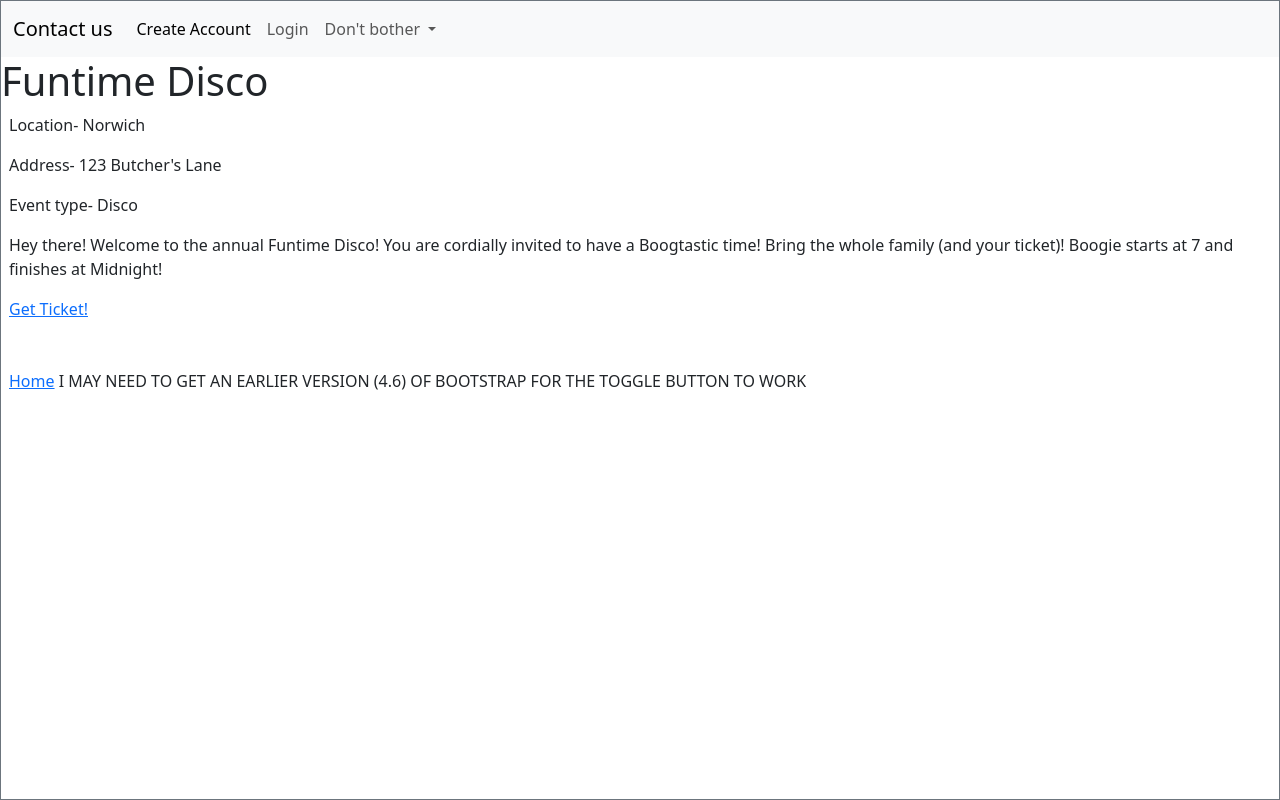
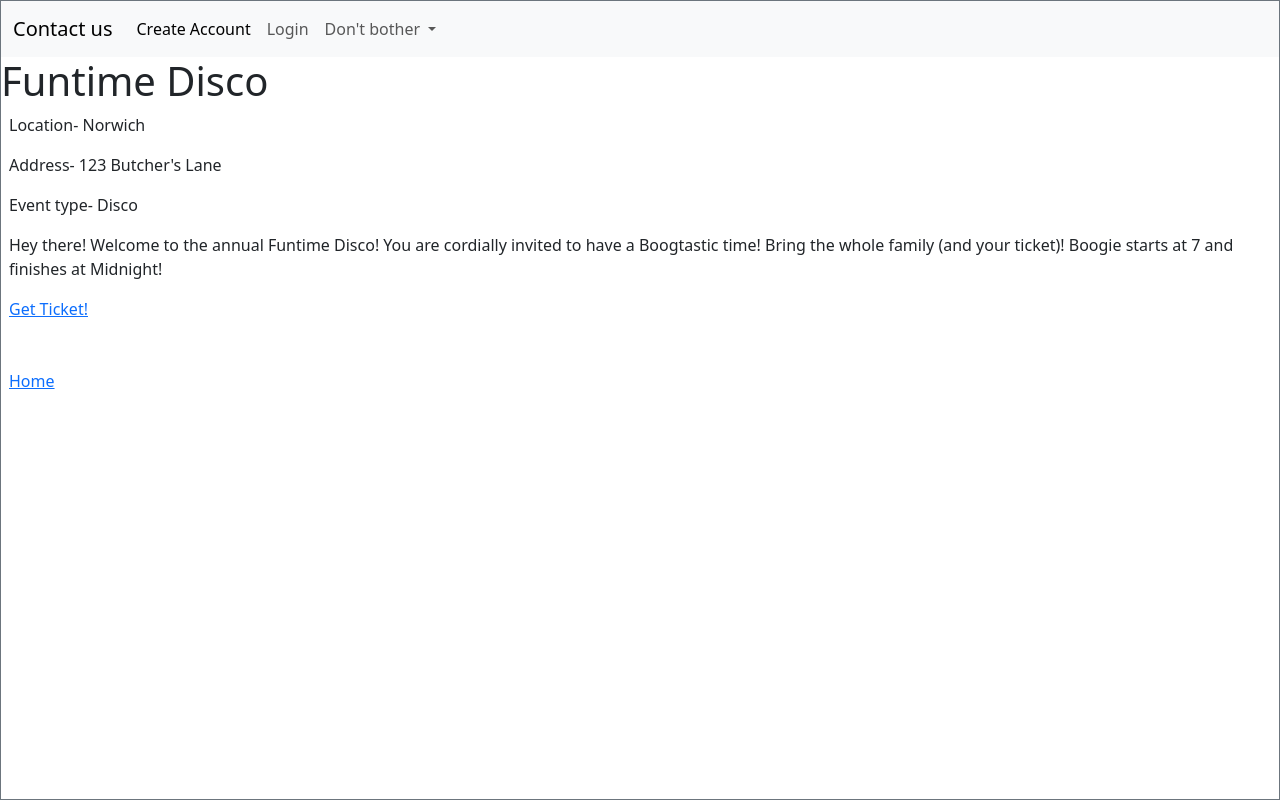
Before and after one commit to tnewnhamcode/Event-booker1, a Django app: a page that uses posts/templates/posts/Funtime Disco.html in a window 1280 px wide. Run offline with Django 5.2, Linux system fonts and the light colour scheme.

Commit message:
Update Funtime Disco.html

```diff
--- a/posts/templates/posts/Funtime Disco.html
+++ b/posts/templates/posts/Funtime Disco.html
@@ -70,4 +70,4 @@
     <br></br>
     <a class="ms-2" href="/"> Home</a>
     <script src="https://cdn.jsdelivr.net/npm/bootstrap@5.3.7/dist/js/bootstrap.bundle.min.js" integrity="sha384-EA0IZ59K0F9908j1v1Q7q5qzE7984jz84JjV8hx9Tj5TkR7ZZK5jz8v3MZY6V9" crossorigin="anonymous"></script>
-        </body> I MAY NEED TO GET AN EARLIER VERSION (4.6) OF BOOTSTRAP FOR THE TOGGLE BUTTON TO WORK
+        </body>
```
